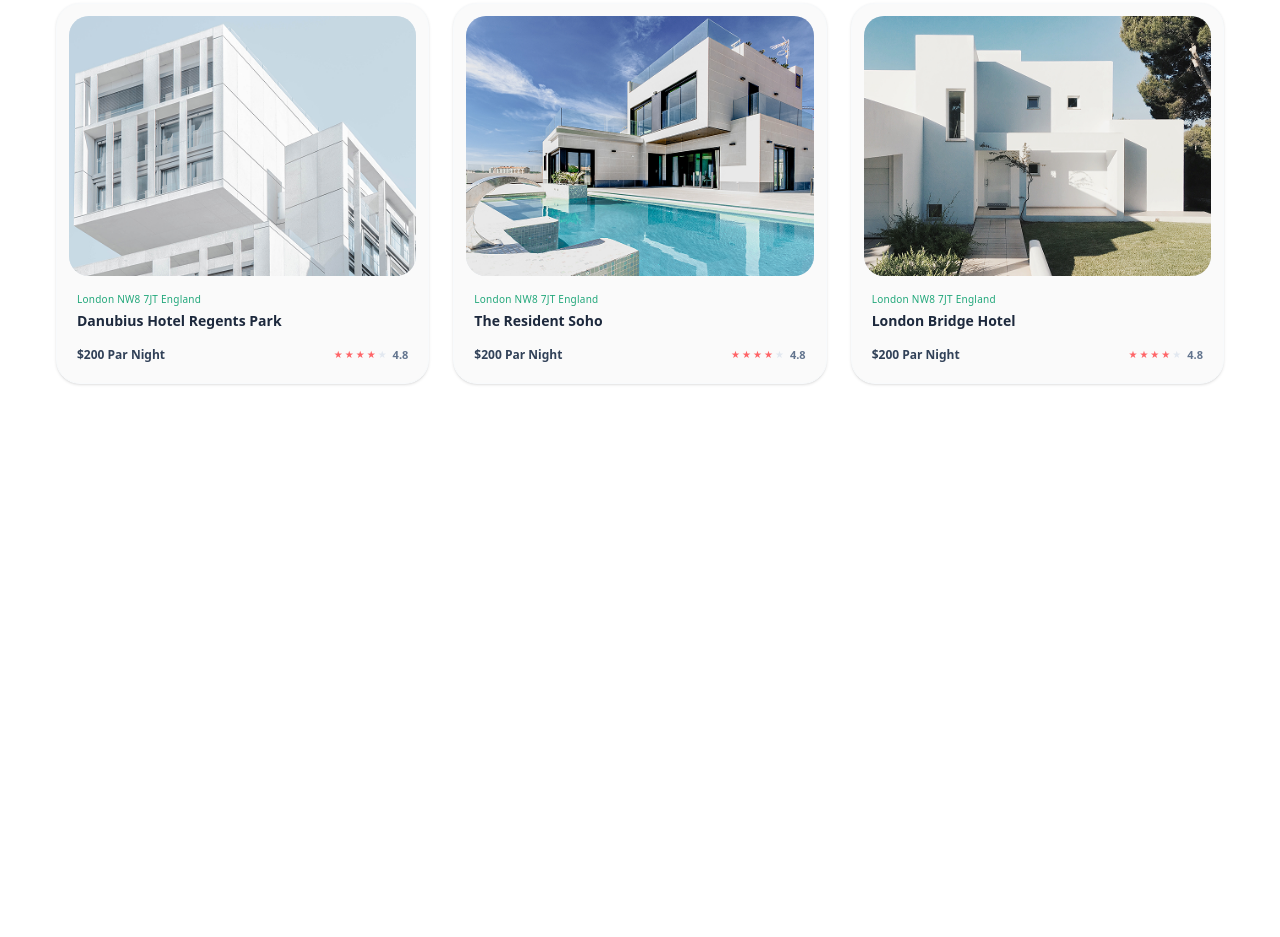
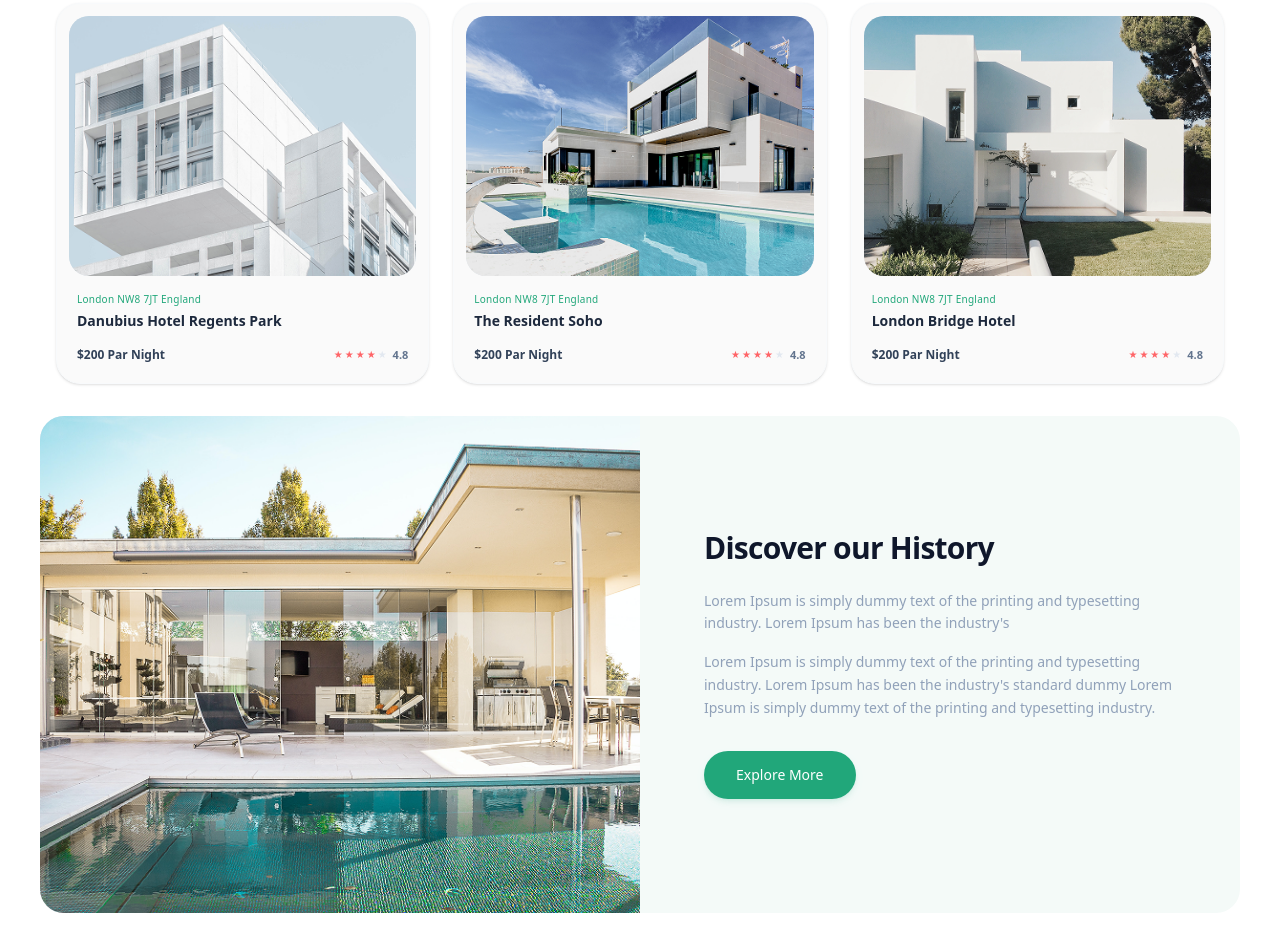
Before and after one commit to kabirovabdullo60-dot/Find-your-perfect-place-to-stay, a website: page index.html in a window 1280 px wide. Shown: the part 859-1796 px from the top of the page. Before the commit the page ends 1299 px from the top, so only its background shows below. Drawn offline with Linux system fonts and the light colour scheme.

Commit message:
section 3 second_projekt

```diff
--- a/index.html
+++ b/index.html
@@ -188,5 +188,33 @@
 
         </div>
     </div>
+
+    <div class="w-full max-w-[1200px] rounded-[24px] overflow-hidden grid grid-cols-1 lg:grid-cols-2 bg-[#f4faf8]">
+
+        <div class="w-full h-[300px] sm:h-[400px] lg:h-auto min-h-[350px] bg-slate-200">
+            <img src="./src/images/image (4).png" alt="" class="w-full h-full object-cover">
+        </div>
+
+        <div class="p-8 md:p-12 lg:p-16 flex flex-col justify-center items-start">
+
+            <h2 class="text-2xl md:text-3xl font-bold text-slate-900 mb-6 tracking-tight">
+                Discover our History
+            </h2>
+
+            <p class="text-xs md:text-sm text-slate-400 leading-relaxed mb-4 max-w-xl">
+                Lorem Ipsum is simply dummy text of the printing and typesetting industry. Lorem Ipsum has been the industry's
+            </p>
+
+            <p class="text-xs md:text-sm text-slate-400 leading-relaxed mb-8 max-w-xl">
+                Lorem Ipsum is simply dummy text of the printing and typesetting industry. Lorem Ipsum has been the industry's standard dummy Lorem Ipsum is simply dummy text of the printing and typesetting industry.
+            </p>
+
+            <button class="bg-[#21a77a] hover:bg-[#1b8e67] text-white text-xs md:text-sm font-medium px-8 py-3.5 rounded-full transition-all shadow-md shadow-emerald-600/10">
+                Explore More
+            </button>
+
+        </div>
+
+    </div>
 </body>
 </html>
```
Also changed, not shown: src/images/image (4).png (added), src/output.css.
